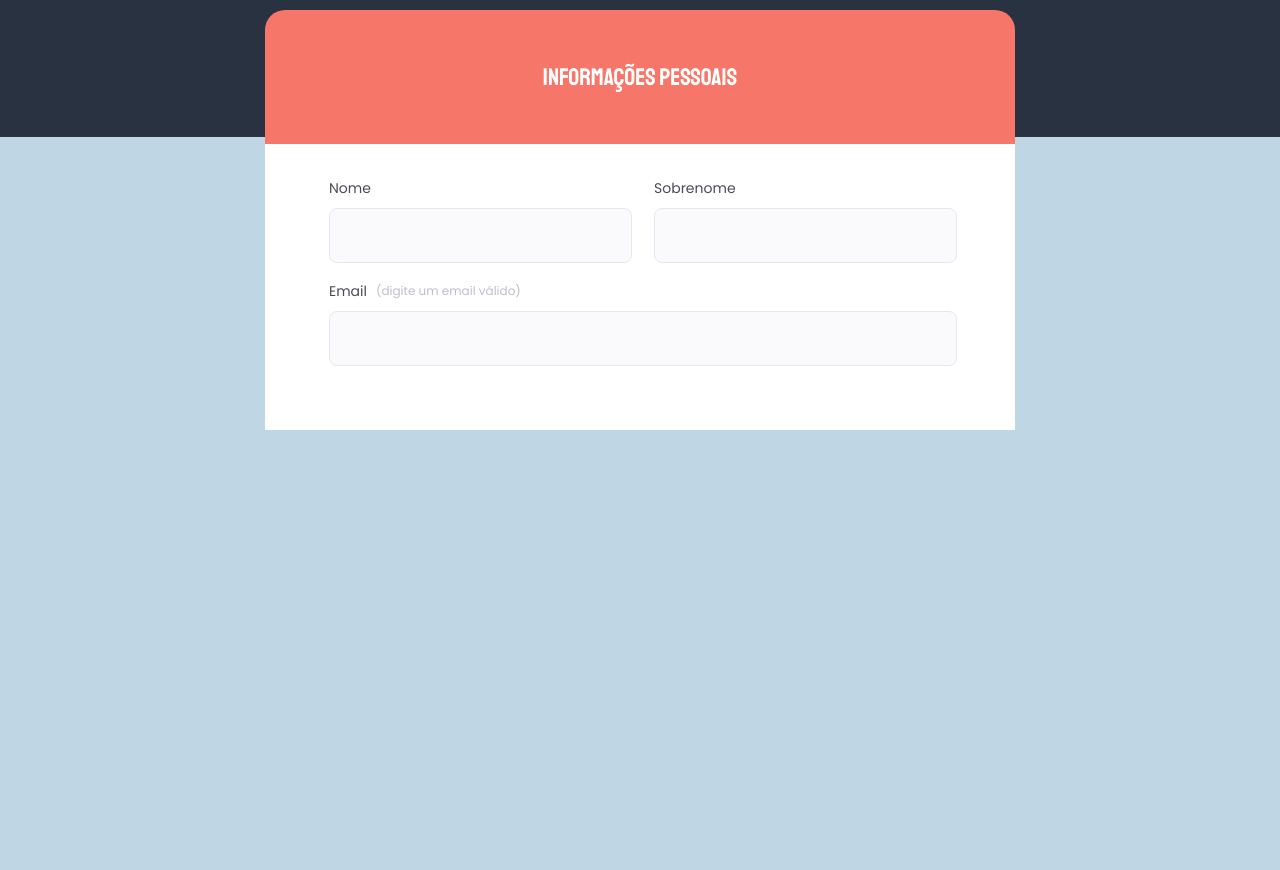
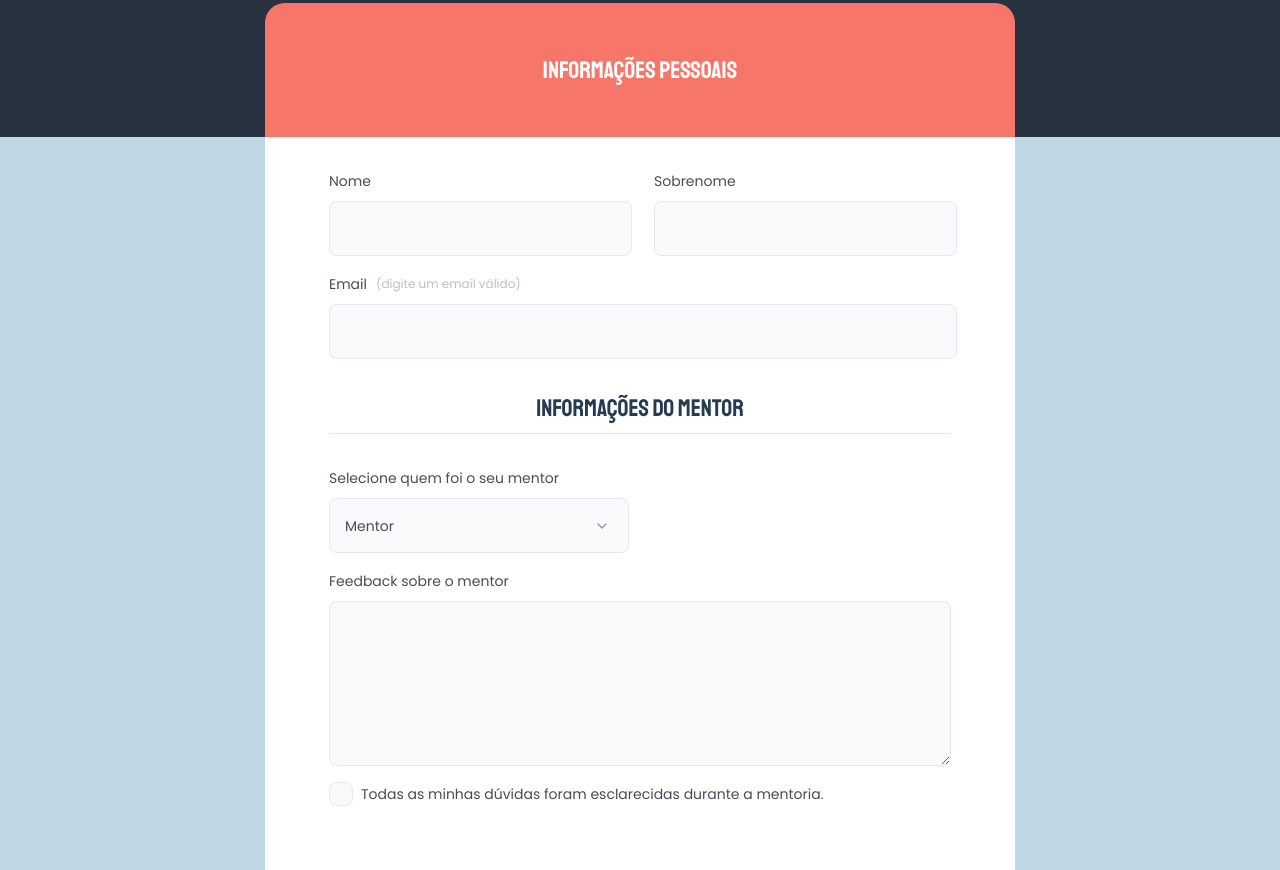
Before and after one commit to kauankarvalho/Formulario-Avancado, a website: page index.html in a window 1280 px wide. Shown: the part 328-1198 px from the top of the page. Before the commit the page ends 800 px from the top, so only its background shows below. Drawn offline with Linux system fonts and the light colour scheme.

Commit message:
feat: add mentor information fieldset with select, textarea, and checkbox

```diff
--- a/index.html
+++ b/index.html
@@ -20,7 +20,7 @@
   >
     <header class="flex flex-col items-center pb-[3.2rem] pt-[10.7rem]">
       <h1 class="font-staatliches text-[3.6rem]/[4.5rem] text-white">avalie a sua mentoria</h1>
-      <p class="mb-[3rem] font-poppins text-[1.6rem]/[2.4rem] text-white">
+      <p class="mb-[2.3rem] font-poppins text-[1.6rem]/[2.4rem] text-white">
         Chegou a hora de avaliar o seu mentor. Bora lá?
       </p>
 
@@ -36,7 +36,7 @@
         <h1 class="font-staatliches text-[2.4rem]/[3.4rem] text-white">Informações Pessoais</h1>
       </div>
 
-      <form class="w-[75rem] bg-white px-[6.4rem] pb-[6.4rem] pt-[3.2rem]">
+      <form class="flex w-[75rem] flex-col gap-[3.2rem] bg-white px-[6.4rem] pb-[6.4rem] pt-[3.2rem]">
         <fieldset class="flex flex-col gap-[1.6rem]">
           <legend class="hidden">Informações Pessoais</legend>
 
@@ -73,7 +73,53 @@
               name="email"
             />
           </div>
+        </fieldset>
 
+        <fieldset class="flex flex-col gap-[1.6rem]">
+          <legend
+            class="w-[100%] border-b-[0.1rem] border-[#E6E6F0] pb-[0.8rem] text-center font-staatliches text-[2.4rem]/[3.4rem] text-[#253B51]"
+          >
+            Informações do mentor
+          </legend>
+
+          <div id="mentor-wrapper" class="mt-[3.2rem] flex w-[100%] flex-col gap-[0.8rem]">
+            <label for="mentor" class="font-poppins text-[1.4rem]/[2.4rem] text-[#4E4958]">
+              Selecione quem foi o seu mentor
+            </label>
+            <select
+              class="h-[5.5rem] max-w-[30rem] cursor-pointer appearance-none rounded-[0.8rem] border-[0.1rem] border-[#E6E6F0] bg-[#FAFAFC] bg-[url(../src/assets/select.svg)] bg-[right_1.4rem_top_50%] bg-no-repeat px-[1.5rem] font-poppins text-[1.4rem]/[2.4rem] text-[#4E4958] outline-none focus:border-[0.2rem] focus:border-[#4E4958]"
+              name="mentor"
+              id="mentor"
+            >
+              <option value="" disabled selected>Mentor</option>
+              <option value="mayk-brito">Mayk Brito</option>
+              <option value="rodrigo-gonçalves">Rodrigo Gonçalves</option>
+              <option value="diego-fernandes">Diego Fernandes</option>
+            </select>
+          </div>
+
+          <div id="feedback-wrapper" class="flex w-[100%] flex-col gap-[0.8rem]">
+            <label for="feedback" class="font-poppins text-[1.4rem]/[2.4rem] text-[#4E4958]">
+              Feedback sobre o mentor
+            </label>
+            <textarea
+              name="feedback"
+              id="feedback"
+              class="h-[16.5rem] rounded-[0.8rem] border-[0.1rem] border-[#E6E6F0] bg-[#FAFAFC] p-[1.5rem] font-poppins text-[1.4rem]/[2.4rem] text-[#4E4958] outline-none focus:border-[0.2rem] focus:border-[#4E4958]"
+            ></textarea>
+          </div>
+
+          <div id="checkbox-wrapper" class="flex gap-[0.8rem]">
+            <input
+              class="h-[2.4rem] w-[2.4rem] cursor-pointer appearance-none rounded-[0.8rem] border-[0.1rem] border-[#E6E6F0] bg-[#FAFAFC] checked:bg-[url(../src/assets/check.svg)] checked:bg-center checked:bg-no-repeat"
+              type="checkbox"
+              id="checkbox"
+              name="checkbox"
+            />
+            <label for="checkbox" class="font-poppins text-[1.4rem]/[2.4rem] text-[#4E4958]">
+              Todas as minhas dúvidas foram esclarecidas durante a mentoria.
+            </label>
+          </div>
         </fieldset>
       </form>
 
```
Also changed, not shown: dist/style.css, src/assets/check.svg (added), src/assets/select.svg (added).
